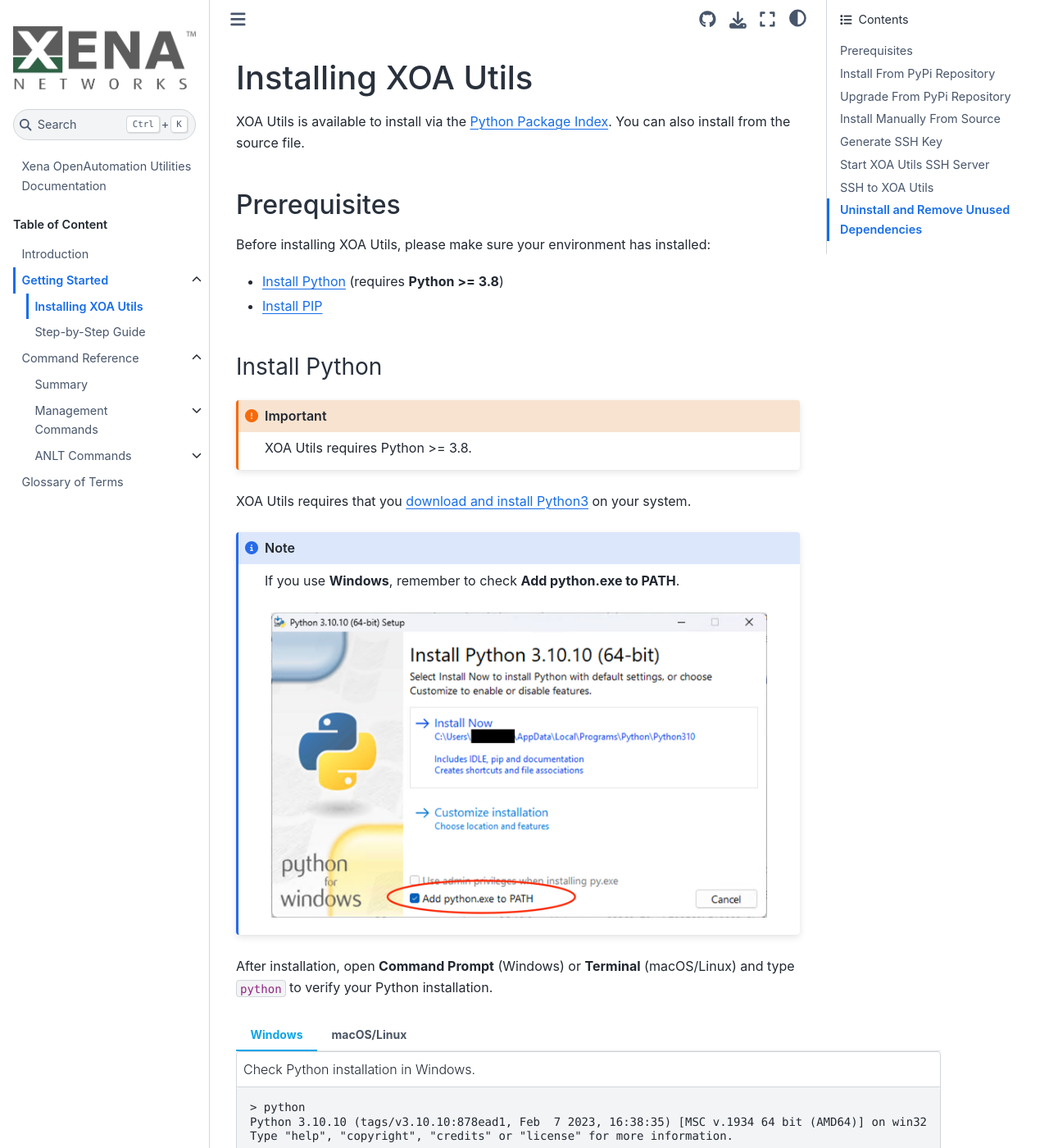
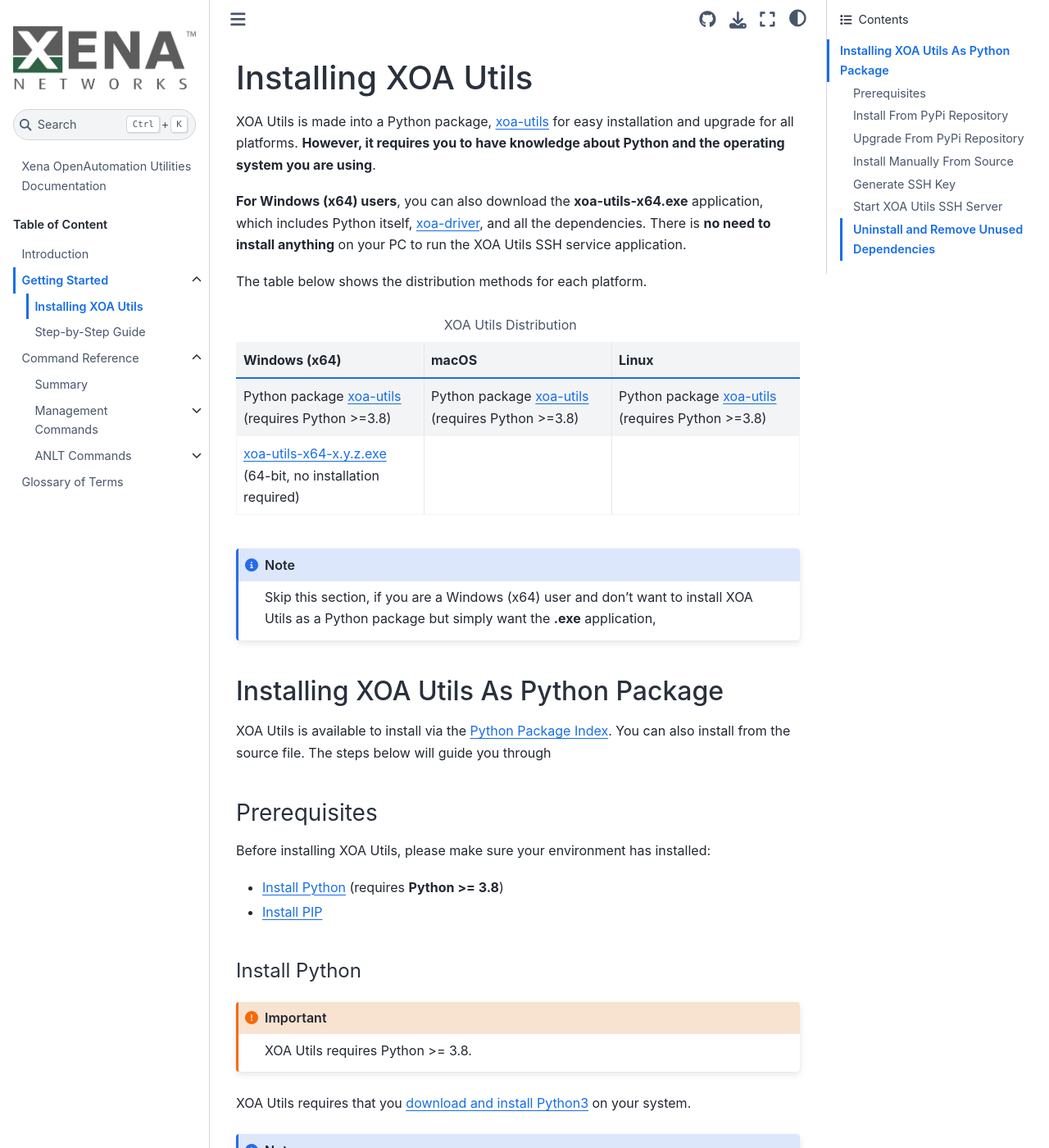
Before and after one commit to xenanetworks/open-automation-utilities, a Sphinx documentation site: the page built from docs/source/getting_started/installation.rst, in a window 1280 px wide and 1400 px high. Shown: the whole window at 82% size. Built offline with Sphinx 7.4.7 and the Sphinx Book theme 1.1.4, drawn with Linux system fonts in a browser that asks for light colours; some of the changed text lies outside the part shown.

Commit message:
docs: Update user document

```diff
--- a/docs/source/getting_started/index.rst
+++ b/docs/source/getting_started/index.rst
@@ -1,5 +1,7 @@
 Getting Started
 ===============
+
+
 
 .. toctree::
 
--- a/docs/source/getting_started/installation.rst
+++ b/docs/source/getting_started/installation.rst
@@ -1,10 +1,38 @@
 Installing XOA Utils
 ====================
 
-XOA Utils is available to install via the `Python Package Index <https://pypi.org/>`_. You can also install from the source file.
+XOA Utils is made into a Python package, `xoa-utils <https://pypi.org/project/xoa-utils/>`_ for easy installation and upgrade for all platforms. **However, it requires you to have knowledge about Python and the operating system you are using**.
+
+**For Windows (x64) users**, you can also download the **xoa-utils-x64.exe** application, which includes Python itself, `xoa-driver <https://pypi.org/project/xoa-driver/>`_, and all the dependencies. There is **no need to install anything** on your PC to run the XOA Utils SSH service application.
+
+The table below shows the distribution methods for each platform.
+
+.. list-table:: XOA Utils Distribution
+    :widths: 33 33 33
+    :header-rows: 1
+
+    * - Windows (x64)
+      - macOS
+      - Linux
+    * - Python package `xoa-utils <https://pypi.org/project/xoa-utils/>`_ (requires Python >=3.8)
+      - Python package `xoa-utils <https://pypi.org/project/xoa-utils/>`_ (requires Python >=3.8)
+      - Python package `xoa-utils <https://pypi.org/project/xoa-utils/>`_ (requires Python >=3.8)
+    * - `xoa-utils-x64-x.y.z.exe <https://github.com/xenanetworks/open-automation-utilities/releases>`_ (64-bit, no installation required)
+      -
+      -
+
+.. note::
+
+    Skip this section, if you are a Windows (x64) user and don't want to install XOA Utils as a Python package but simply want the **.exe** application,
+
+
+Installing XOA Utils As Python Package
+--------------------------------------
+
+XOA Utils is available to install via the `Python Package Index <https://pypi.org/>`_. You can also install from the source file. The steps below will guide you through
 
 Prerequisites
--------------
+^^^^^^^^^^^^^
 
 Before installing XOA Utils, please make sure your environment has installed:
 
@@ -12,7 +40,7 @@ Before installing XOA Utils, please make sure your environment has installed:
 * `Install PIP`_
 
 Install Python
-^^^^^^^^^^^^^^
+""""""""""""""
 
 .. important::
 
@@ -57,7 +85,7 @@ After installation, open **Command Prompt** (Windows) or **Terminal** (macOS/Lin
 
 
 Install PIP
-^^^^^^^^^^^
+"""""""""""
 
 Make sure ``pip`` is installed on your system. ``pip`` is the `package installer for Python <https://packaging.python.org/guides/tool-recommendations/>`_ . You can use it to install packages from the `Python Package Index <https://pypi.org/>`_  and other indexes.
 
@@ -93,7 +121,7 @@ If you don't have ``pip`` installed, you can:
 
 
 Install From PyPi Repository
-----------------------------
+^^^^^^^^^^^^^^^^^^^^^^^^^^^^
 
 ``pip`` is the recommended installer for XOA Utils. The most common usage of ``pip`` is to install from the `Python Package Index <https://pypi.org/>`_ using `Requirement Specifiers <https://pip.pypa.io/en/stable/cli/pip_install/#requirement-specifiers>`_.
 
@@ -177,7 +205,7 @@ Afterwards, your project folder will be:
 
 
 Upgrade From PyPi Repository
------------------------------
+^^^^^^^^^^^^^^^^^^^^^^^^^^^^
 
 To upgrade XOA Utils package from PyPI:
 
@@ -203,7 +231,7 @@ To upgrade XOA Utils package from PyPI:
 
 
 Install Manually From Source
-----------------------------
+^^^^^^^^^^^^^^^^^^^^^^^^^^^^
 
 If you don't have internet access, you can install XOA Utils manually from source, the steps are:
 
@@ -265,7 +293,7 @@ If you don't have internet access, you can install XOA Utils manually from sourc
 
 
 Generate SSH Key
-------------------
+^^^^^^^^^^^^^^^^^^^^^^^^^^^^
 
 XOA Utils requires an SSH key pair to run as a SSH service. To generate a SSH key pair, please open Command Prompt (Windows) or Terminal (macOS/Linux)
 
@@ -308,7 +336,7 @@ XOA Utils requires an SSH key pair to run as a SSH service. To generate a SSH ke
 
 
 Start XOA Utils SSH Server
---------------------------
+^^^^^^^^^^^^^^^^^^^^^^^^^^^^
 
 After installing the package and ensuring the SSH key in place, you can start XOA Utils simply by typing ``xoa-utils``
 
@@ -328,45 +356,16 @@ After installing the package and ensuring the SSH key in place, you can start XO
         :caption: Start XOA Utils SSH service.
 
         $ xoa-utils
-        (PID: 33906) XOA Utils SSH Service running on 0.0.0.0:22622.
+        (PID: 12345) XOA Utils SSH Service (1.1.0) running on 0.0.0.0:22622.
 
 .. note::
 
     If you want to run xoa-utils SSH service on a different port, do ``xoa-utils <port number>``
 
 
-SSH to XOA Utils
-----------------
-
-After running the XOA Utils SSH Server, use another console to SSH to XOA Utils.
-
-.. tab:: Windows
-    :new-set:
-
-    .. code-block:: doscon
-        :caption: SSH to XOA Utils.
-
-        > ssh yourname@localhost -p 22622
-
-        Hello yourname, welcome to Xena OpenAutomation Utilities SSH Service.
-
-        xoa-utils >
-
-
-.. tab:: macOS/Linux
-
-    .. code-block:: console
-        :caption: SSH to XOA Utils.
-
-        $ ssh yourname@localhost -p 22622
-
-        Hello yourname, welcome to Xena OpenAutomation Utilities SSH Service.
-
-        xoa-utils >
-
 
 Uninstall and Remove Unused Dependencies
-----------------------------------------
+^^^^^^^^^^^^^^^^^^^^^^^^^^^^^^^^^^^^^^^^^
 
 ``pip uninstall xoa-utils`` can uninstall the package itself but not its dependencies. Leaving the package's dependencies in your environment can later create conflicting dependencies problem.
 
```
Also changed, not shown: other parts of docs/source/getting_started/installation.rst (+5 -5 lines), docs/source/getting_started/step_by_step.rst (+34 -4 lines), docs/source/introduction.rst (+22 -6 lines), docs/source/_static/cli_summary_preview.png (added), docs/source/_static/xoa_utils_sys.png (added).
